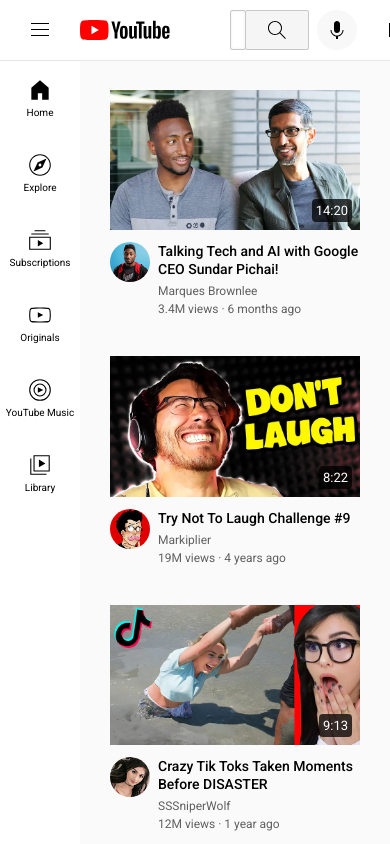
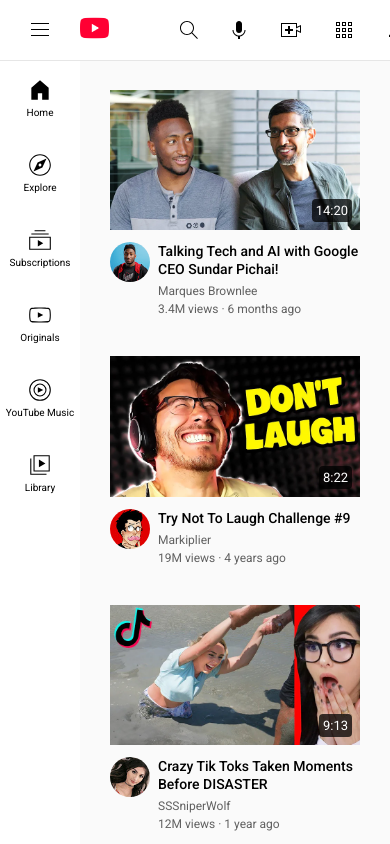
Before and after one commit to fcr-test/youtube-clone, a plain HTML site: page youtube.html in a window 390 px wide. Shown: the top 844 px of the page. Drawn offline with Linux system fonts and the light colour scheme.

Commit message:
Make header responsive

```diff
--- a/styles/header.css
+++ b/styles/header.css
@@ -24,10 +24,15 @@
   height: 24px;
   margin-left: 28px;
   margin-right: 28px;
+  cursor: pointer;
 }
 
 .youtube-logo {
   height: 20px;
+}
+
+.youtube-icon {
+  display: none;
 }
 
 .middle-section {
@@ -37,6 +42,12 @@
   max-width: 480px;
   display: flex;
   align-items: center;
+}
+
+@media (min-width: 1200px) {
+  .middle-section {
+    max-width: 600px;
+  }
 }
 
 .search-bar {
@@ -68,7 +79,8 @@
   height: 24px;
 }
 
-.voice-search-button {
+.voice-search-button,
+.small-search-button {
   height: 40px;
   width: 40px;
   border: none;
@@ -76,7 +88,8 @@
   background-color: rgb(248, 248, 248);
 }
 
-.voice-search-icon {
+.voice-search-icon,
+.small-search-icon {
   height: 24px;
 }
 
@@ -117,17 +130,20 @@
 }
 
 .search-button,
-.voice-search-button {
+.voice-search-button,
+.small-search-button {
   transition: background-color 0.2s;
 }
 
 .search-button:hover,
-.voice-search-button:hover {
+.voice-search-button:hover,
+.small-search-button:hover {
   background-color: rgb(235, 235, 235);
 }
 
 .search-button,
 .voice-search-button,
+.small-search-button,
 .upload-icon-container,
 .youtube-apps-icon-container,
 .notifications-icon-container {
@@ -140,6 +156,7 @@
 
 .search-button .tooltip,
 .voice-search-button .tooltip,
+.small-search-button .tooltip,
 .upload-icon-container .tooltip,
 .youtube-apps-icon-container .tooltip,
 .notifications-icon-container .tooltip {
@@ -158,12 +175,48 @@
 
 .search-button:hover .tooltip,
 .voice-search-button:hover .tooltip,
+.small-search-button:hover .tooltip,
 .upload-icon-container:hover .tooltip,
 .youtube-apps-icon-container:hover .tooltip,
 .notifications-icon-container:hover .tooltip {
   opacity: 1;
 }
 
+.small-search-button {
+  display: none;
+}
+
+@media (max-width: 680px) {
+  .youtube-logo {
+    display: none;
+  }
+
+  .youtube-icon {
+    display: inline-block;
+    height: 22px;
+  }
+
+  .middle-section {
+    justify-content: end;
+    margin-right: 20px;
+  }
+
+  .search-bar,
+  .search-button {
+    display: none;
+  }
+
+  .small-search-button {
+    display: flex;
+    margin-right: 10px;
+  }
+
+  .small-search-button,
+  .voice-search-button {
+    background-color: transparent;
+  }
+}
+
 .current-user-picture {
   height: 32px;
   border-radius: 16px;
--- a/youtube.html
+++ b/youtube.html
@@ -16,12 +16,21 @@
     <header class="header">
       <div class="left-section">
         <img class="hamburger-menu-icon" src="icons/hamburger-menu.svg">
-        <img class="youtube-logo" src="icons/youtube-logo.svg">
+        <a href="youtube.html">
+          <img class="youtube-logo" src="icons/youtube-logo.svg">
+        </a>
+        <a href="youtube.html">
+          <img class="youtube-icon" src="icons/youtube-icon.png">
+        </a>
       </div>
       <div class="middle-section">
         <input class="search-bar" type="text" placeholder="Search">
         <button class="search-button">
           <img class="search-icon" src="icons/search.svg">
+          <div class="tooltip">Search</div>
+        </button>
+        <button class="small-search-button">
+          <img class="small-search-icon" src="icons/search.svg">
           <div class="tooltip">Search</div>
         </button>
         <button class="voice-search-button">
```
Also changed, not shown: icons/youtube-icon.png (added).
